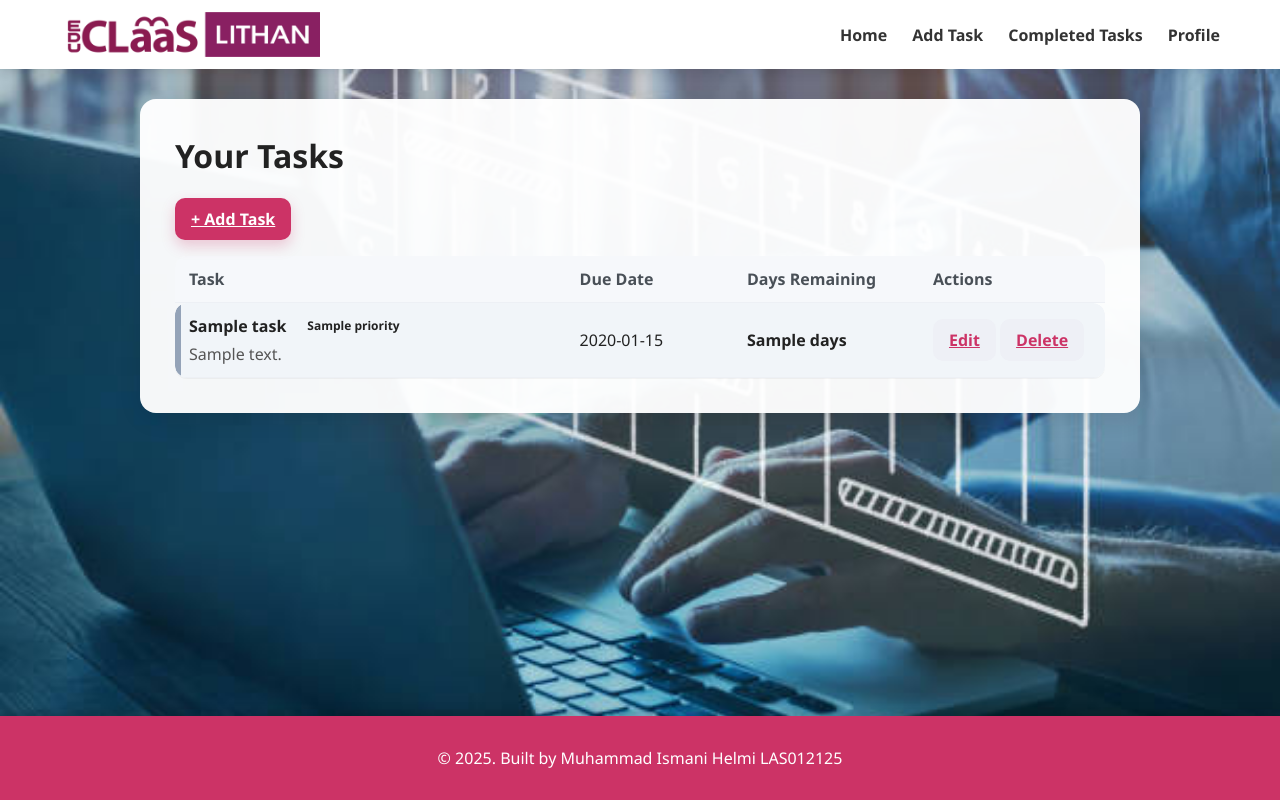
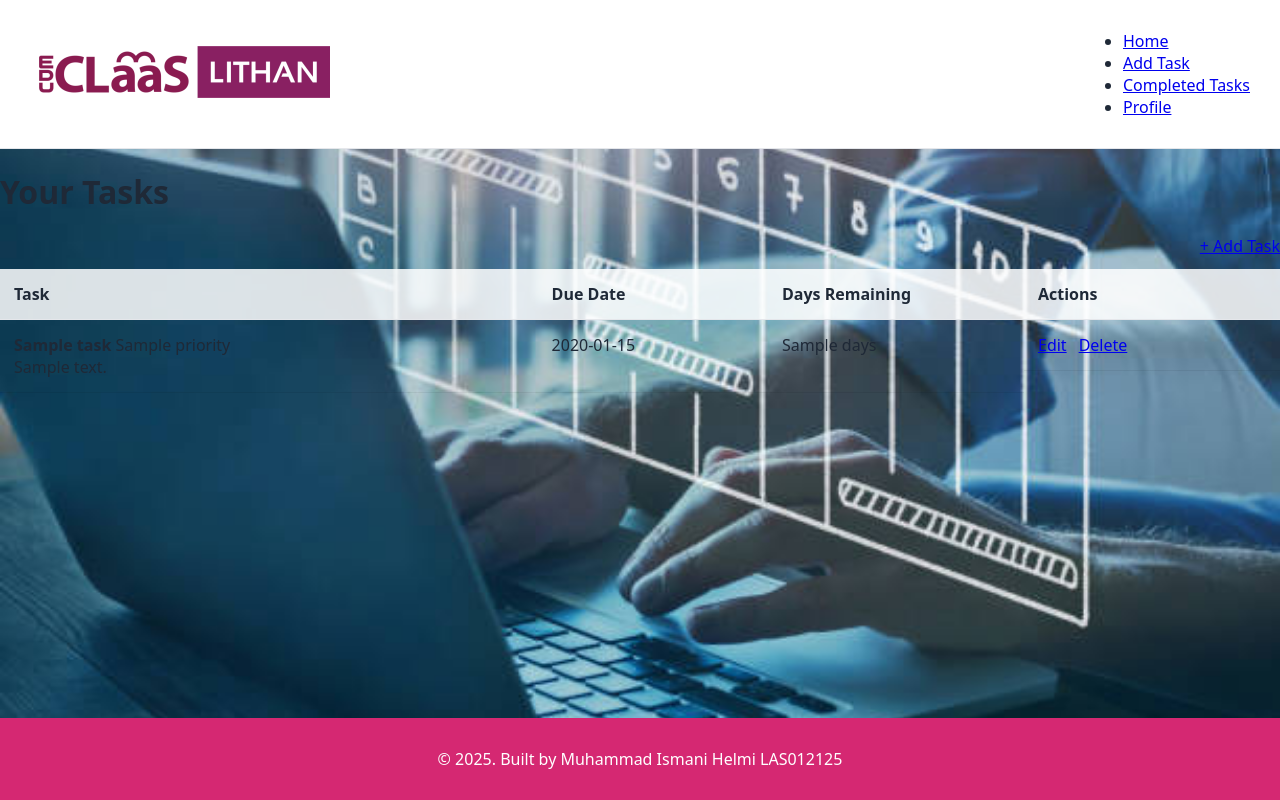
Before and after one commit to helmi8403/DGFC-PYT-1025-24Oct2025, a Flask app: template templates/index.html in a window 1280 px wide. Run offline with Flask 3, Linux system fonts and the light colour scheme; the template is opened without the code that fills it: most values are stand-ins (such as "Sample title", 1, 10 or a date in 2020).

Commit message:
Add files via upload

```diff
--- a/static/style.css
+++ b/static/style.css
@@ -1,237 +1,221 @@
-/* =========================
-   Base / Layout
-   ========================= */
-*,
-*::before,
-*::after { box-sizing: border-box; }
+/* ===== VARIABLES ===== */
+:root{
+  --text:#1f2937;
+  --muted:#6b7280;
+  --border:#e5e7eb;
+  --shadow:0 12px 28px rgba(0,0,0,.12);
 
-html, body {
-  height: 100%;
-  margin: 0;
-  padding: 0;
-  font-family: "Segoe UI", Arial, sans-serif;
-  color: #222;
-
-  /* Background image */
-  background: #f6f7fb url("/static/bg.jpg") no-repeat center center fixed;
-  background-size: cover;
-
-  -webkit-text-size-adjust: 100%;
-  -webkit-font-smoothing: antialiased;
-  overflow-x: hidden;
-}
-@supports (-webkit-touch-callout: none) {
-  html, body { background-attachment: scroll; }
+  --brand:#d52872;
+  --green:#22c55e;
+  --amber:#f59e0b;
+  --red:#ef4444;
+  --blue:#3b82f6;
 }
 
-header {
-  position: relative;
-  z-index: 2;
-  width: 100%;
-  background-color: #fff;
-  box-shadow: 0 4px 10px rgba(0,0,0,0.08);
+/* ===== GLOBAL ===== */
+*{box-sizing:border-box}
+html, body{height:100%}
+body{
+  margin:0;
+  font-family:system-ui,-apple-system,Segoe UI,Roboto,Inter,Arial,sans-serif;
+  color:var(--text);
+
+  /* full-page background */
+  background:url("../static/bg.jpg") center / cover no-repeat fixed;
+  display:flex; flex-direction:column;
 }
 
-.navbar {
-  max-width: 1200px;
-  margin: 0 auto;
-  display: flex; justify-content: space-between; align-items: center;
-  padding: 12px 20px;
+/* ===== NAVBAR ===== */
+.navbar{
+  display:flex; align-items:center; justify-content:space-between;
+  background:#fff; padding:14px 30px; border-bottom:1px solid var(--border);
 }
-.navbar-logo img { height: 45px; display: block; }
-.navbar-links { display: flex; gap: 25px; list-style: none; margin: 0; padding: 0; }
-@supports not (gap: 1rem) { .navbar-links li + li { margin-left: 25px; } }
-.navbar-links a { text-decoration: none; color: #333; font-weight: 700; font-size: 16px; transition: color .15s ease; }
-.navbar-links a.active, .navbar-links a:hover { color: #cc3366; }
+.brand img{height:44px}
+.nav-links{list-style:none; display:flex; gap:20px; margin:0; padding:0}
+.nav-links a{text-decoration:none; color:#374151; font-weight:700; padding:8px 12px; border-radius:10px}
+.nav-links a.active,.nav-links a:hover{background:#fff2f8; color:var(--brand)}
 
-main {
-  position: relative;
-  z-index: 1;
-  width: 85%;
-  max-width: 1000px;
-  margin: 30px auto 120px;
-  background: rgba(255,255,255,0.96);
-  padding: 35px;
-  border-radius: 16px;
-  box-shadow: 0 6px 22px rgba(0,0,0,0.10);
+/* ===== CONTENT WRAPPER ===== */
+.content{flex:1; display:flex; justify-content:center; padding:28px 16px}
+
+/* ===== CARD / GLASS ===== */
+.card{
+  width:80%; max-width:1050px; border-radius:18px; border:1px solid rgba(255,255,255,.35);
+  box-shadow:var(--shadow); padding:26px 28px;
+}
+.glass{
+  background:rgba(255,255,255,.78);
+  backdrop-filter: blur(12px);
+  -webkit-backdrop-filter: blur(12px);
 }
 
-footer {
-  position: fixed;
-  bottom: 0; left: 0; width: 100%;
-  padding: 15px 0; text-align: center;
-  background-color: #CC3366; color: #fff;
-  z-index: 3; box-shadow: 0 -4px 10px rgba(0,0,0,0.15);
+/* ===== HEADERS ===== */
+.header-row{display:flex; justify-content:space-between; align-items:center; margin-bottom:10px}
+h2{margin:0; font-size:36px; letter-spacing:.3px}
+.muted{color:var(--muted)}
+
+/* ===== BUTTONS ===== */
+.btn{display:inline-block; border:none; border-radius:12px; padding:10px 14px; text-decoration:none; color:#fff; font-weight:800}
+.btn-add{background:var(--brand)}
+.btn-red{background:var(--red)}
+.btn-blue{background:var(--blue)}
+.btn:hover{filter:brightness(.95)}
+.btn-green {
+  background: var(--green);
+  color: #fff;
 }
-
-/* Buttons */
-.button, button, input[type="submit"] {
-  display: inline-block; padding: 10px 16px; border-radius: 10px; border: 0;
-  background: #cc3366; color: #fff; font-weight: 700; cursor: pointer;
-  transition: transform .05s ease, box-shadow .15s ease, opacity .15s ease;
-  box-shadow: 0 6px 14px rgba(204,51,102,.25);
-}
-.button:hover, button:hover, input[type="submit"]:hover { opacity: .92; }
-.button:active, button:active, input[type="submit"]:active { transform: translateY(1px); }
-.button--secondary { background: #eef0f6; color: #333; box-shadow: none; }
-
-/* =========================
-   Task Table
-   ========================= */
-.table {
-  width: 100%;
-  border-collapse: collapse; border-spacing: 0;
-  margin-top: 12px; overflow: hidden; border-radius: 12px;
-  box-shadow: 0 1px 0 rgba(0,0,0,0.04);
-}
-
-/* Header cells */
-.table th {
-  padding: 12px 14px;
-  text-align: left; font-weight: 700; color: #495057;
-  background: #f6f8fb; border-bottom: 1px solid #edf0f5;
-}
-
-/* Data cells: transparent so row color can show */
-.table td {
-  padding: 12px 14px;
-  border-bottom: 1px solid #edf0f5;
-  background: transparent;
-}
-
-/* Round row corners via first/last cell */
-.task-row > td:first-child { border-radius: 12px 0 0 12px; position: relative; overflow: hidden; }
-.task-row > td:last-child  { border-radius: 0 12px 12px 0; }
-
-/* Base row background applied to cells */
-.task-row > td { background: #ffffff; }
-
-.task-title { font-weight: 700; }
-.task-title-line {
-  display: flex;
-  align-items: center;
-  gap: 10px;
-  flex-wrap: wrap;
-}
-.task-note { margin-top: 6px; color: #555; font-weight: 400; }
-
-/* Days Remaining column stays neutral text */
-.table td.days-remaining { color: #222 !important; font-weight: 700; }
-
-/* Badges (Days Remaining statuses) */
-.badge { display: inline-block; padding: 4px 10px; border-radius: 999px; font-size: 12px; font-weight: 700; }
-.badge--done { background: #e8f8ef; color: #1a7f42; }
-.badge--due  { background: #fff2e6; color: #a85800; }
-
-/* Priority badge (the new pill next to the title) */
-.priority-badge {
-  display: inline-flex; align-items: center;
-  padding: 3px 10px;
-  border-radius: 999px;
-  font-size: 12px; font-weight: 800;
-  line-height: 1;
-  border: 1px solid transparent;
-}
-.priority-high   { background: #ffe3e6; color: #b00020; border-color: #ffc2ca; }
-.priority-medium { background: #fff1d6; color: #8a4d00; border-color: #ffd9a3; }
-.priority-low    { background: #e6f5ff; color: #0b63b6; border-color: #bee3ff; }
-
-/* Row colour coding (apply to cells) */
-.task--overdue    > td { background: #ffecec; }
-.task--due-today  > td { background: #fff3e0; }
-.task--due-soon   > td { background: #fff8e1; }
-.task--upcoming   > td { background: #eef7ff; }
-.task--later      > td { background: #f1f5f9; }
-
-/* Left accent bar from first cell */
-.task--overdue    > td:first-child::before,
-.task--due-today  > td:first-child::before,
-.task--due-soon   > td:first-child::before,
-.task--upcoming   > td:first-child::before,
-.task--later      > td:first-child::before {
-  content: ""; position: absolute; left: 0; top: 0; bottom: 0; width: 6px;
-}
-.task--overdue    > td:first-child::before { background: #e11919; }
-.task--due-today  > td:first-child::before { background: #ff8a00; }
-.task--due-soon   > td:first-child::before { background: #f2c200; }
-.task--upcoming   > td:first-child::before { background: #2b7be4; }
-.task--later      > td:first-child::before { background: #94a3b8; }
-
-/* Keep text readable on coloured rows */
-.task-row td { color: #222; }
-.task-row a  { color: #cc3366; }
-
-/* Extra guard so Days Remaining always stays neutral */
-.table.task-table tr.task-row > td.days-remaining,
-.table.task-table tr.task-row > td.days-remaining *:not(.badge) {
-  color: #222 !important;
-}
-
-/* =========================
-   Forms (Add/Edit)
-   ========================= */
-.form-card { margin-top: 12px; }
-.form-grid {
-  display: grid;
-  grid-template-columns: 1fr 1fr;
-  gap: 18px 24px;
-}
-.form-group { display: flex; flex-direction: column; }
-.form-group-wide { grid-column: 1 / -1; }
-label { font-weight: 700; margin-bottom: 6px; }
-input[type="text"], input[type="date"], select, textarea {
-  width: 100%; padding: 10px 12px; border-radius: 10px;
-  border: 1px solid #dcdfe6; background: #fff; outline: none; font-size: 15px;
-  transition: border-color .15s ease, box-shadow .15s ease;
-}
-textarea { resize: vertical; min-height: 110px; }
-input:focus, select:focus, textarea:focus {
-  border-color: #cc3366; box-shadow: 0 0 0 3px rgba(204,51,102,.15);
-}
-.form-actions { margin-top: 18px; display: flex; gap: 12px; }
-@supports not (gap: 1rem) { .form-actions > * + * { margin-left: 12px; } }
-
-/* =========================
-   Utilities
-   ========================= */
-.mt-0 { margin-top: 0 !important; }
-.mt-1 { margin-top: 8px !important; }
-.mt-2 { margin-top: 16px !important; }
-.mt-3 { margin-top: 24px !important; }
-
-/* =========================
-   Mobile
-   ========================= */
-@media (max-width: 900px) {
-  .form-grid { grid-template-columns: 1fr; }
-}
-@media (max-width: 768px) {
-  .navbar { flex-direction: column; align-items: flex-start; gap: 10px; }
-  .navbar-links { flex-direction: column; width: 100%; margin-top: 10px; gap: 8px; }
-  @supports not (gap: 1rem) { .navbar-links li + li { margin-left: 0; margin-top: 8px; } }
-
-  main { width: 92%; padding: 24px; margin: 20px auto 120px; }
-
-  .table, thead, tbody, th, td, tr { display: block; }
-  .table thead { display: none; }
-  .table tr { margin-bottom: 10px; overflow: hidden; }
-  .table td { border: 0; border-bottom: 1px solid #edf0f5; }
-  .table td:last-child { border-bottom: 0; }
+.btn-green:hover {
+  filter: brightness(0.9);
 }
 
 
-/* --- Safari/iOS stability tweaks --- */
+/* ===== TABLE ===== */
+.table{width:100%; border-collapse:collapse; margin-top:12px}
+.table thead th{background:rgba(255,255,255,.85); text-align:left; padding:14px; border-bottom:1px solid var(--border)}
+.table td{padding:14px; border-bottom:1px solid rgba(0,0,0,.06); vertical-align:top}
+.title{font-weight:900}
+.actions{display:flex; gap:12px}
 
-/* iOS Safari hates fixed backgrounds; we already switched to scroll for iOS.
-   This block keeps rounded corners/overflow clipping consistent on Safari. */
-.task-row > td:first-child,
-.task-row > td:last-child {
-  /* ensures the rounded corners clip backgrounds in WebKit */
-  -webkit-mask-image: -webkit-radial-gradient(white, black);
+/* ===== PRIORITY PILLS ===== */
+.priority-pill{
+  margin-left:10px; padding:4px 10px; border-radius:999px; font-size:.85rem; font-weight:800; color:#fff
+}
+.priority-pill.high{background:var(--red)}
+.priority-pill.medium{background:var(--amber)}
+.priority-pill.low{background:var(--green)}
+
+/* left accent per row (like your screenshot) */
+.row-accent{border-left:10px solid transparent}
+.row-accent.high{background:rgba(239,68,68,.06); border-left-color:var(--red)}
+.row-accent.medium{background:rgba(245,158,11,.12); border-left-color:var(--amber)}
+.row-accent.low{background:rgba(34,197,94,.08); border-left-color:var(--green)}
+
+/* due states */
+.due{font-weight:800}
+.due-today{color:var(--amber)}
+.due-over{color:var(--red)}
+
+/* Deadline-based row accent (left stripe + background) */
+.row-accent { border-left: 10px solid transparent; }
+
+/* < 1 day (overdue or today) */
+.deadline-urgent {
+  background: rgba(239, 68, 68, .08);   /* red */
+  border-left-color: #ef4444;
 }
 
-/* Prevent minor subpixel gaps around the left accent bar on Safari */
-.task-row > td:first-child { transform: translateZ(0); }
+/* 1–3 days */
+.deadline-soon {
+  background: rgba(245, 158, 11, .12);  /* amber */
+  border-left-color: #f59e0b;
+}
 
-/* Make the main card a separate stacking context (avoids odd blending) */
-main { isolation: isolate; }
+/* > 3 days */
+.deadline-ok {
+  background: rgba(34, 197, 94, .10);   /* green */
+  border-left-color: #22c55e;
+}
+
+/* Days-remaining text colors */
+.due { font-weight: 800; }
+.due-urgent { color: #ef4444; }
+.due-soon   { color: #f59e0b; }
+.due-ok     { color: #16a34a; }
+
+
+/* ===== FORM ===== */
+.form label{display:block; margin:12px 0; font-weight:800}
+.form input[type="text"],
+.form input[type="date"],
+.form select,
+.form textarea{
+  width:100%; padding:12px; border:1px solid var(--border); border-radius:12px; background:#fff
+}
+.form-card {
+  width: 70%;
+  max-width: 700px;
+  margin: 40px auto;
+  padding: 30px;
+  background: rgba(255,255,255,0.85);
+  border-radius: 16px;
+  box-shadow: 0 4px 20px rgba(0,0,0,0.1);
+}
+/* -------- Form Layout -------- */
+.form-card {
+  width: 70%;
+  max-width: 700px;
+  margin: 50px auto;
+  padding: 30px 40px;
+  background: rgba(255, 255, 255, 0.85);
+  backdrop-filter: blur(12px);
+  border-radius: 16px;
+  box-shadow: 0 4px 20px rgba(0,0,0,0.1);
+}
+
+.form-group {
+  margin-bottom: 20px;
+  display: flex;
+  flex-direction: column;
+}
+
+.form-group-inline {
+  display: flex;
+  justify-content: space-between;
+  gap: 20px;
+  margin-bottom: 20px;
+}
+
+.form-group label,
+.form-group-inline label {
+  font-weight: 600;
+  margin-bottom: 6px;
+}
+
+.form-group input,
+.form-group textarea,
+.form-group-inline select,
+.form-group-inline input {
+  width: 100%;
+  padding: 10px;
+  border: 1px solid #ccc;
+  border-radius: 8px;
+  font-size: 15px;
+}
+
+.form-actions {
+  display: flex;
+  justify-content: flex-end;
+  gap: 15px;
+}
+
+.btn-blue {
+  background: #007bff;
+  color: white;
+}
+
+.btn-blue:hover {
+  filter: brightness(0.9);
+}
+
+.btn-red {
+  background: #dc3545;
+  color: white;
+}
+
+
+/* ===== PROFILE ===== */
+.profile-card{display:flex; flex-direction:column; gap:16px}
+.profile-header{display:flex; align-items:center; gap:18px; border-bottom:1px solid var(--border); padding-bottom:10px}
+.profile-photo{
+  width:120px; height:120px; border-radius:50%; object-fit:cover;
+  border:4px solid var(--brand); box-shadow:0 6px 12px rgba(0,0,0,.15)
+}
+.profile-grid{display:grid; gap:16px; margin-top:8px}
+.profile-grid section{background:rgba(255,255,255,.9); border:1px solid var(--border); border-radius:12px; padding:16px}
+.profile-grid section h3{margin:0 0 8px; color:var(--brand)}
+.profile-grid ul{margin:0; padding-left:18px}
+.profile-grid .full{grid-column:1/-1}
+@media(min-width:860px){.profile-grid{grid-template-columns:1fr 1fr}}
+
+/* ===== FOOTER ===== */
+footer{background:var(--brand); color:#fff; text-align:center; padding:14px; margin-top:auto}
```
Also changed, not shown: static/helmi.jpg (added).
